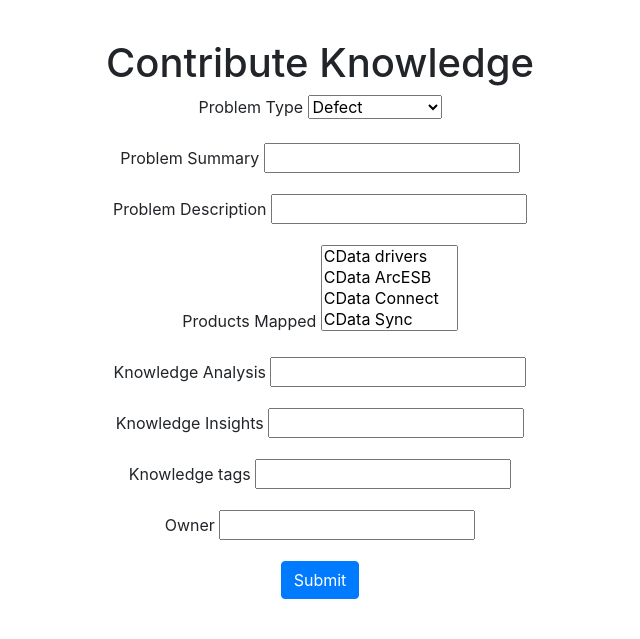
After one commit to kavyanshu189/KnowledgeDashboard, a Django app: page /contribute in a window 1280 px wide. The commit adds this page. Shown: the part 484-1123 px from the top of the page, without its empty margins (320-960 px from the left). Run offline with Django 4.2, Linux system fonts and the light colour scheme; some libraries are stand-ins or nearby versions.

Commit message:
updates in contribution page

```diff
--- a/authentication/urls.py
+++ b/authentication/urls.py
@@ -8,8 +8,7 @@ from authentication import views
 urlpatterns = [
    path('', views.index, name="home"),
    path('signup', views.signup, name="signup"),
-   path("about", views.about, name='about'),
-   path("contact", views.contact, name='contact'),
+   path("contribute", views.contribute, name='contribute'),
    path('signin', views.signin, name="signin"),
    path('signout', views.signout, name="signout"),
    path('activate/<uidb64>/<token>/', views.activate, name="activate")
--- a/authentication/views.py
+++ b/authentication/views.py
@@ -5,7 +5,6 @@ from django.contrib.auth.models import User
 from django.contrib.auth import logout, authenticate, login
 from pymongo import MongoClient
 from email import message
-from authentication.models import Contact
 from email.policy import HTTP
 from lib2to3.pgen2.tokenize import generate_tokens
 import re
@@ -41,36 +40,39 @@ def index(request):
 def about(request):
     return render(request, 'authentication/about.html')
 
-def contact(request):
+def contribute(request):
     if request.method == "POST":
-        ptype=request.POST['ptype']
-        psummary=request.POST['psummary']
-        pdescription=request.POST['pdescription']
-        kanalysis=request.POST['kanalysis']
-        kinsights=request.POST['kinsights']
+        type=request.POST['type']
+        summary=request.POST['summary']
+        description=request.POST['description']
+        products=request.POST['products']
+        analysis=request.POST['analysis']
+        insights=request.POST['insights']
+        tags=request.POST['tags']
         owner=request.POST['owner']
-
 
         conn = MongoClient()
         db=conn.users
         collection=db.knowledge
-        rec1={"ptype":ptype,
-          "psummary":psummary,
-          "pdescription":pdescription,
-          "kanalysis":kanalysis,
-          "kinsights":kinsights,
-          "owner":owner
+        rec1={"type":type,
+          "summary":summary,
+          "description":description,
+          "products":products,
+          "analysis":analysis,
+          "insights":insights,
+          "tags":tags,
+          "owner":owner,
         }
         collection.insert_one(rec1)
 
         # added neo4j database
-        neo4j_create_statemenet = "create (a: Problem{name:'%s'}), (k:Owner {owner:'%s'}), (l:Problem_Type{ptype:'%s'}),(m:Problem_Summary{psummary:'%s'}), (n:Probelm_Description{pdescription:'%s'}),(o:Knowledge_Analysis{kanalysis:'%s'}), (p:Knowledge_Insights{kinsisghts:'%s'}), (a)-[:Owner]->(k), (a)-[:Problem_Type]->(l), (a)-[:Problem_Summary]->(m), (a)-[:Problem_Description]->(n), (a)-[:Knowledge_analysis]->(o), (a)-[:Knowledge_insights]->(p)"%("Problem",owner,ptype,psummary,pdescription,kanalysis,kinsights)
+        neo4j_create_statemenet = "create (a: Problem{name:'%s'}), (k:Owner {owner:'%s'}), (l:Problem_Type{type:'%s'}),(m:Problem_Summary{summary:'%s'}), (n:Probelm_Description{description:'%s'}),(o:Knowledge_Analysis{analysis:'%s'}), (p:Knowledge_Insights{kinsisghts:'%s'}), (a)-[:Owner]->(k), (a)-[:Problem_Type]->(l), (a)-[:Problem_Summary]->(m), (a)-[:Problem_Description]->(n), (a)-[:Knowledge_analysis]->(o), (a)-[:Knowledge_insights]->(p)"%("Problem",owner,type,summary,description,analysis,insights)
         data_base_connection = GraphDatabase.driver(uri = "bolt://localhost:7687", auth=("neo4j", "admin"))
         session = data_base_connection.session()
         session.run(neo4j_create_statemenet)
 
         messages.success(request, 'Your message has been sent!')
-    return render(request, 'authentication/contact.html')
+    return render(request, 'authentication/contribute.html')
 
 def signup(request):
 
--- a/static/test.txt
+++ /dev/null
@@ -1 +0,0 @@
-this is a test and this is a static file
--- a/templates/authentication/base.html
+++ b/templates/authentication/base.html
@@ -26,30 +26,9 @@
       </li>
 
       <li class="nav-item">
-        <a class="nav-link" href="/contact">Contribute</a>
+        <a class="nav-link" href="/contribute">Contribute</a>
       </li>
 
-      <li class="nav-item">
-        <a class="nav-link" href="/about">About Us</a>
-      </li>
-
-      <!-- Example single danger button -->
-
-
-      {% comment %} <li class="nav-item">
-        <a class="nav-link" href="/signup">Signup</a>
-      </li>
-      <li class="nav-item">
-        <a class="nav-link" href="/signin">Signin</a>
-      </li>
-      <li class="nav-item">
-        <a class="nav-link" href="/signout">Signout</a>
-      </li> {% endcomment %}
-    </ul>
-    {% comment %} <form class="form-inline my-2 my-lg-0">
-      <input class="form-control mr-sm-2" type="search" placeholder="Search" aria-label="Search">
-      <button class="btn btn-outline-success my-2 my-sm-0" type="submit">Search</button>
-    </form> {% endcomment %}
   </div>
 
   <div class="btn-group">
@@ -68,7 +47,7 @@
 
 
 </nav>
-
+{% comment %}
 {% if messages %}
 {% for message in messages %}
 <div class="alert alert-{{ message.tags }} alert-dismissible fade show my-0" role="alert">
@@ -78,7 +57,7 @@
   </button>
 </div>
  {% endfor %}
-{% endif %}
+{% endif %} {% endcomment %}
 
 {% block body %} {% endblock body %}
     <!-- Optional JavaScript -->
--- /dev/null
+++ b/templates/authentication/contribute.html
@@ -0,0 +1,71 @@
+{% extends 'authentication/base.html' %}
+
+{% block title %}Contribute{% endblock title %}
+
+{% block body %}
+<div class="container-fluid px-0 mb-3" >
+    <img src="https://source.unsplash.com/1200x400/?Gmail" class="d-block w-100 mx-0" alt="...">
+</div>
+<div class="container mb-3 py-4">
+    <h1 class="text-center">Contribute Knowledge</h1>
+    <center>
+    <form method="post" action="/contribute">
+    {% csrf_token %}
+        <div class="form-group">
+            <label for="type">Problem Type</label>
+
+            <select id="type" name="type">
+                <option value="defect">Defect</option>
+                <option value="enhancement">Enhancement</option>
+                <option value="supportticket">Support Ticket</option>
+                <option value="opportunity">Opportunity</option>
+            </select>
+        </div>
+
+        <div class="form-group">
+            <label for="summary">Problem Summary</label>
+            <input type="text" id="summary" name="summary">
+        </div>
+
+        <div class="form-group">
+            <label for="description">Problem Description</label>
+            <input type="text" id="description" name="description">
+        </div>
+
+        <div class="form-group">
+            <label for="product">Products Mapped </label>
+                <select name="products" id="products" multiple>
+                    <option value="CData Drivers">CData drivers</option>
+                    <option value="CData ArcESB">CData ArcESB</option>
+                    <option value="CData Connect">CData Connect</option>
+                    <option value="CData Sync">CData Sync</option>
+                    <option value="CData Server">CData API Server</option>
+                    <option value="CData DBAmp">CData DBAmp</option>
+                </select>
+        </div>
+
+        <div class="form-group">
+            <label for="analysis">Knowledge Analysis</label>
+            <input type="text" id="analysis" name="analysis">
+        </div>
+
+        <div class="form-group">
+            <label for="insights">Knowledge Insights</label>
+            <input type="text" id="insights" name="insights">
+        </div>
+
+        <div class="form-group">
+            <label for="tags">Knowledge tags</label>
+            <input type="text" id="tags" name="tags" >
+        </div>
+        <div class="form-group">
+            <label for="owner">Owner</label>
+            <input type="text" id="owner" name="owner">
+        </div>
+        <button class="btn btn-primary" type="submit">Submit</button>
+    </form>
+</center>
+
+</div>
+
+{% endblock body %}
--- a/templates/authentication/signup.html
+++ b/templates/authentication/signup.html
@@ -2,12 +2,6 @@
 
 {% block title %}Sign up{% endblock title %}
 
-
-
-{% comment %} <html style="background-color:DeepSkyBlue";>
-    <head>
-        <title>Knowledge Platform</title>
-    </head> {% endcomment %}
     {% block body %}
         <section style="background-color:#00aaff";>
             <h1><center>Welcome to Knowledge Platform</center></h1>
```
Also changed, not shown: authentication/models.py (+0 -9 lines), templates/authentication/about.html (deleted, +0 -7 lines), templates/authentication/contact.html (deleted, +0 -65 lines), templates/authentication/index.html (+1 -22 lines), templates/authentication/signin.html (+2 -75 lines).
